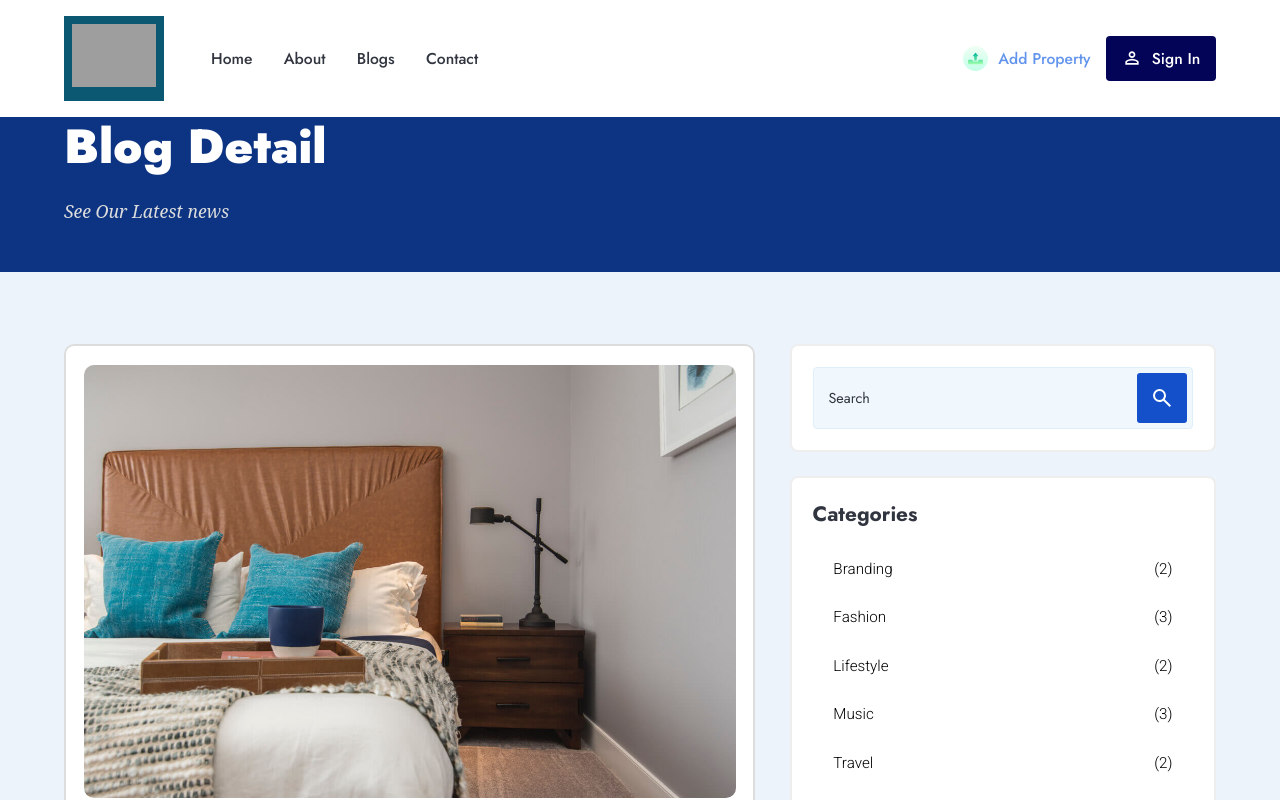
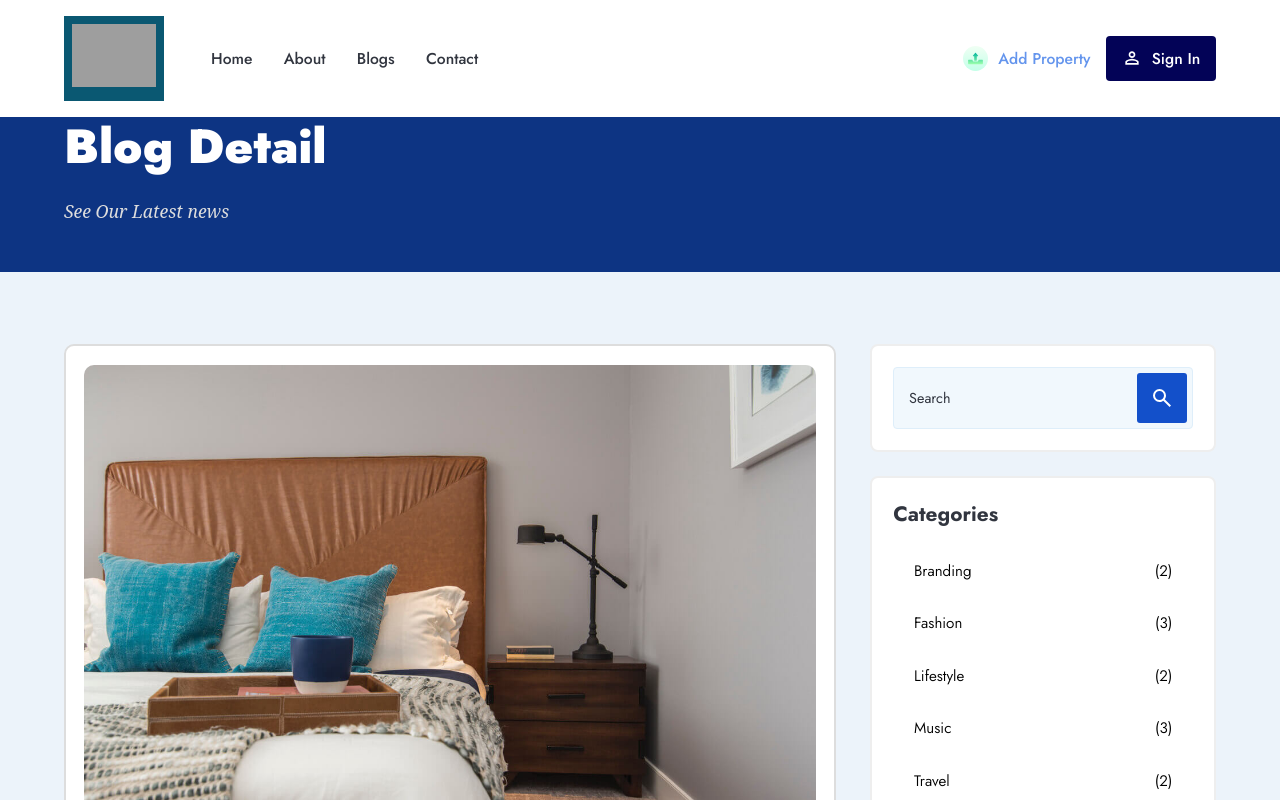
Before and after one commit to AliCamara20/Real-estate-website, a React (Vite) app: page /Real-estate-website/blogs/0 in a window 1280 px wide. Shown: the top 800 px of the page. Built offline with nearby package versions, Linux system fonts and the light colour scheme; grey boxes are pictures that could not be loaded; a web font is replaced by a local one.

Commit message:
update Blog.jsx

```diff
--- a/src/index.css
+++ b/src/index.css
@@ -1956,7 +1956,7 @@ footer{
   padding: 1em 1.3em;
 }
 .category_item{
-  font-family: var(--primary-font);
+  font-family: var(--header-font);
   font-weight: 370;
   font-size: .95rem;
   padding: 0;
@@ -2279,7 +2279,7 @@ footer{
 }
 
 .selected_blog_sm_links h4{
-  justify-self: center;
+  justify-self: flex-start;
 }
 
 .related_tags > *, .selected_blog_sm_links > *{
@@ -2558,10 +2558,10 @@ footer{
 
 
   .blogs_sidebar{
-    width: 37%;
+    width: 30%;
   }
   .selected_blog{
-    width: 60%;
+    width: 67%;
   }
 
 
@@ -2581,6 +2581,11 @@ footer{
   .blog_card + .blog_card{
     margin: 0;
   }
+
+  .selected_blog_sm_links h4{
+    justify-self: center;
+  }
+
 
 }
 
```
